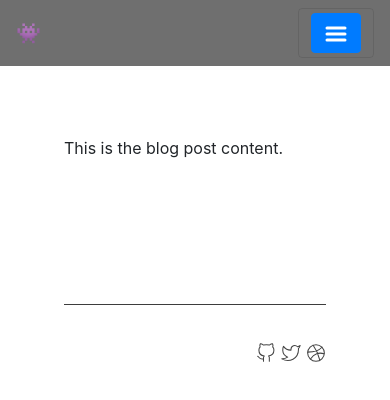
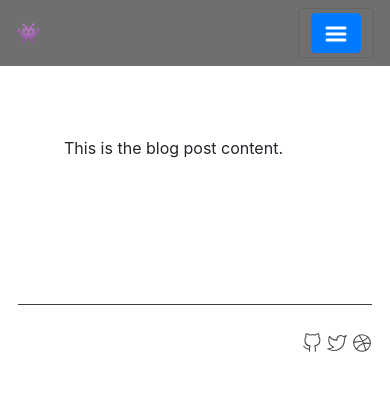
Before and after one commit to ataricoder/www, a Next.js app: page /post in a window 390 px wide. Shown: the top 400 px of the page. Built offline with nearby package versions, Linux system fonts and the light colour scheme.

Commit message:
added media queries for responsiveness

```diff
--- a/components/footer/footer.module.css
+++ b/components/footer/footer.module.css
@@ -35,3 +35,12 @@
 	background-color: #444444;
 	margin: 0px 64px;
 }
+
+@media (max-width: 991px) {
+	.content {
+		padding: 9px 18px;
+	}
+	.separator {
+		margin: 0px 18px;
+	}
+}
```
